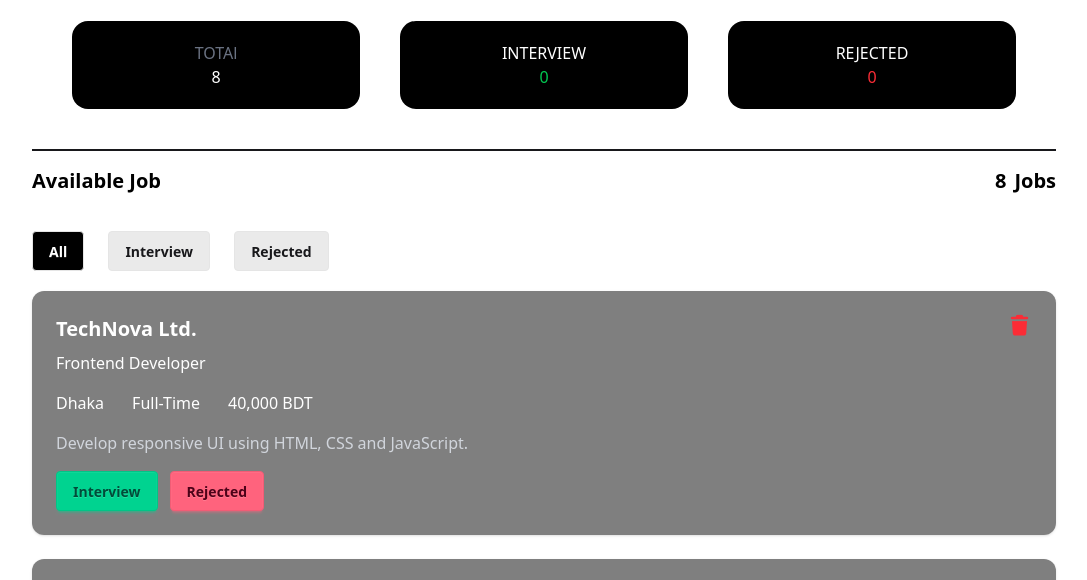
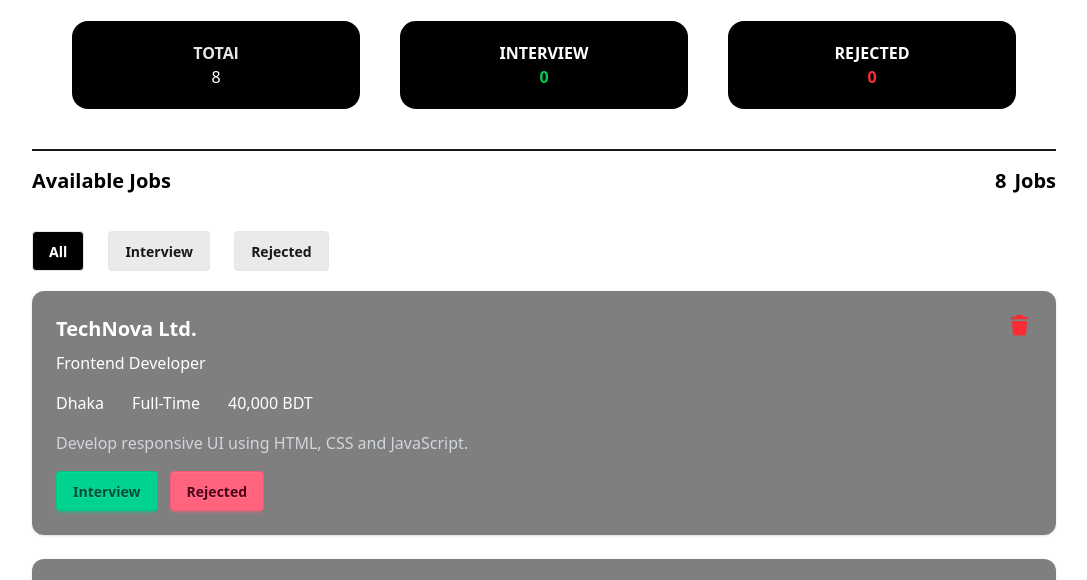
Before and after one commit to shanto2575/Job-Application-Tracker, a plain HTML site: page index.html in a window 1280 px wide. Shown: the part 211-791 px from the top of the page, without its empty margins (96-1183 px from the left). Drawn offline with nearby package versions, Linux system fonts and the light colour scheme.

Commit message:
text change

```diff
--- a/index.html
+++ b/index.html
@@ -19,14 +19,14 @@
         </h1>
         <div class="grid sm:grid-cols-1 md:grid-cols-3 lg:grid-cols-3 gap-5 p-5  lg:gap-10 lg:p-10  border-b-2">
             <div class="bg-black text-center py-5 rounded-2xl text-white">
-                <p class="text-gray-500">TOTAl</p>
+                <p class="text-gray-200 font-semibold">TOTAl</p>
                 <p id="TotalCount">0</p>
             </div>
-            <div class="bg-black text-center py-5 rounded-2xl text-white ">
+            <div class="bg-black text-center py-5 rounded-2xl text-white font-semibold">
                 <p>INTERVIEW</p>
                 <p id="interviewCount" class="text-green-500">0</p>
             </div>
-            <div class="bg-black text-center py-5 rounded-2xl text-white">
+            <div class="bg-black text-center py-5 rounded-2xl text-white font-semibold">
                 <p>REJECTED</p>
                 <p id="rejectedCount" class="text-red-500">0</p>
             </div>
@@ -35,7 +35,7 @@
     <!-- top button -->
     <main class="w-[80%] mx-auto">
         <div class="flex justify-between py-4 text-xl font-semibold text-black">
-            <p>Available Job</p>
+            <p>Available Jobs</p>
             <div class="flex gap-2">
                 <p id="availableJobCount">0</p>
                 <p>Jobs</p>
```
